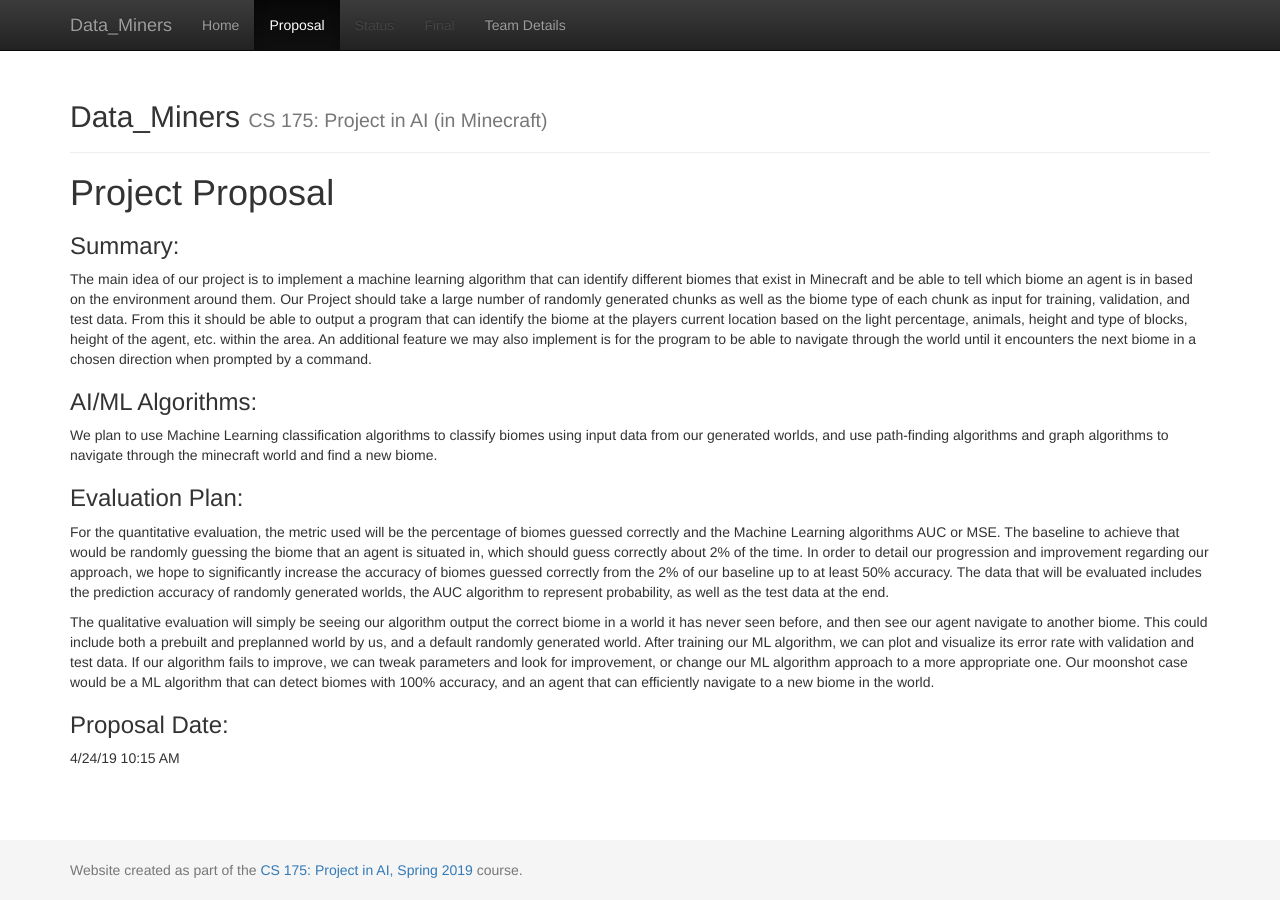
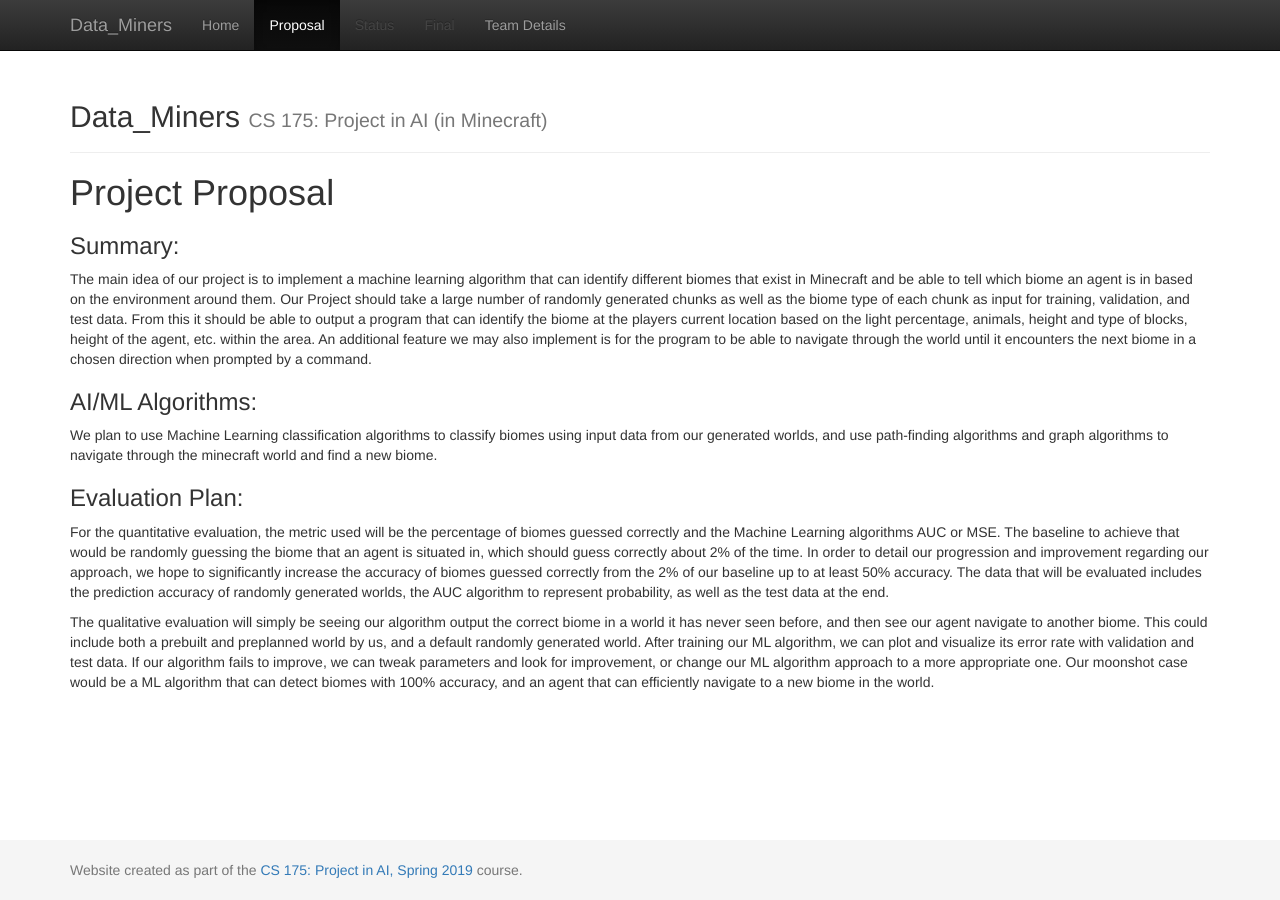
Before and after one commit to gordonyin1337/Data_Miners, a Jekyll site: the page built from docs/proposal.md, in a window 1280 px wide. Built offline with Jekyll 4.4.1, drawn with Linux system fonts in a browser that asks for light colours.

Commit message:
Update proposal.md

```diff
--- a/docs/proposal.md
+++ b/docs/proposal.md
@@ -15,6 +15,3 @@
 For the quantitative evaluation, the metric used will be the percentage of biomes guessed correctly and the Machine Learning algorithms AUC or MSE. The baseline to achieve that would be randomly guessing the biome that an agent is situated in, which should guess correctly about 2% of the time. In order to detail our progression and improvement regarding our approach, we hope to significantly increase the accuracy of biomes guessed correctly from the 2% of our baseline up to at least 50% accuracy. The data that will be evaluated includes the prediction accuracy of randomly generated worlds, the AUC algorithm to represent probability, as well as the test data at the end.
 
 The qualitative evaluation will simply be seeing our algorithm output the correct biome in a world it has never seen before, and then see our agent navigate to another biome. This could include both a prebuilt and preplanned world by us, and a default randomly generated world. After training our ML algorithm, we can plot and visualize its error rate with validation and test data. If our algorithm fails to improve, we can tweak parameters and look for improvement, or change our ML algorithm approach to a more appropriate one. Our moonshot case would be a ML algorithm that can detect biomes with 100% accuracy, and an agent that can efficiently navigate to a new biome in the world.
-
-### Proposal Date:
-4/24/19 10:15 AM
```
